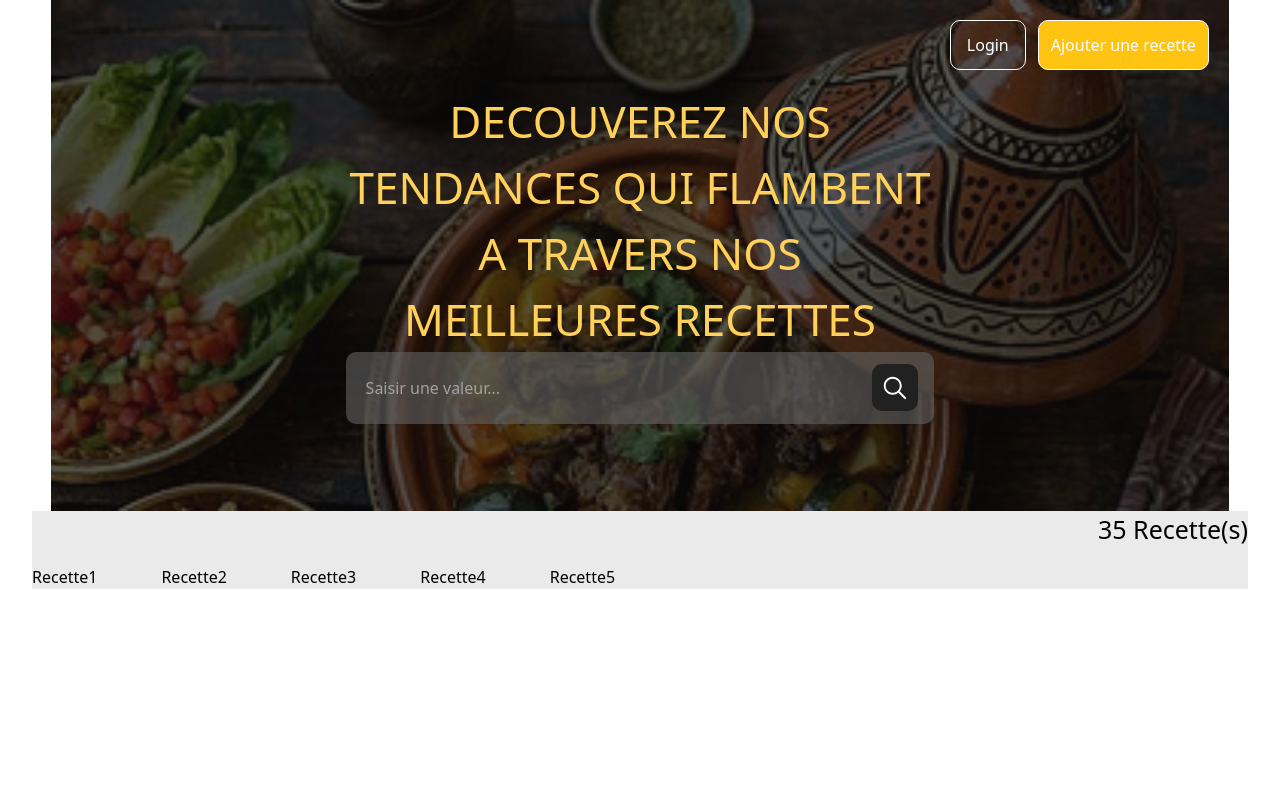
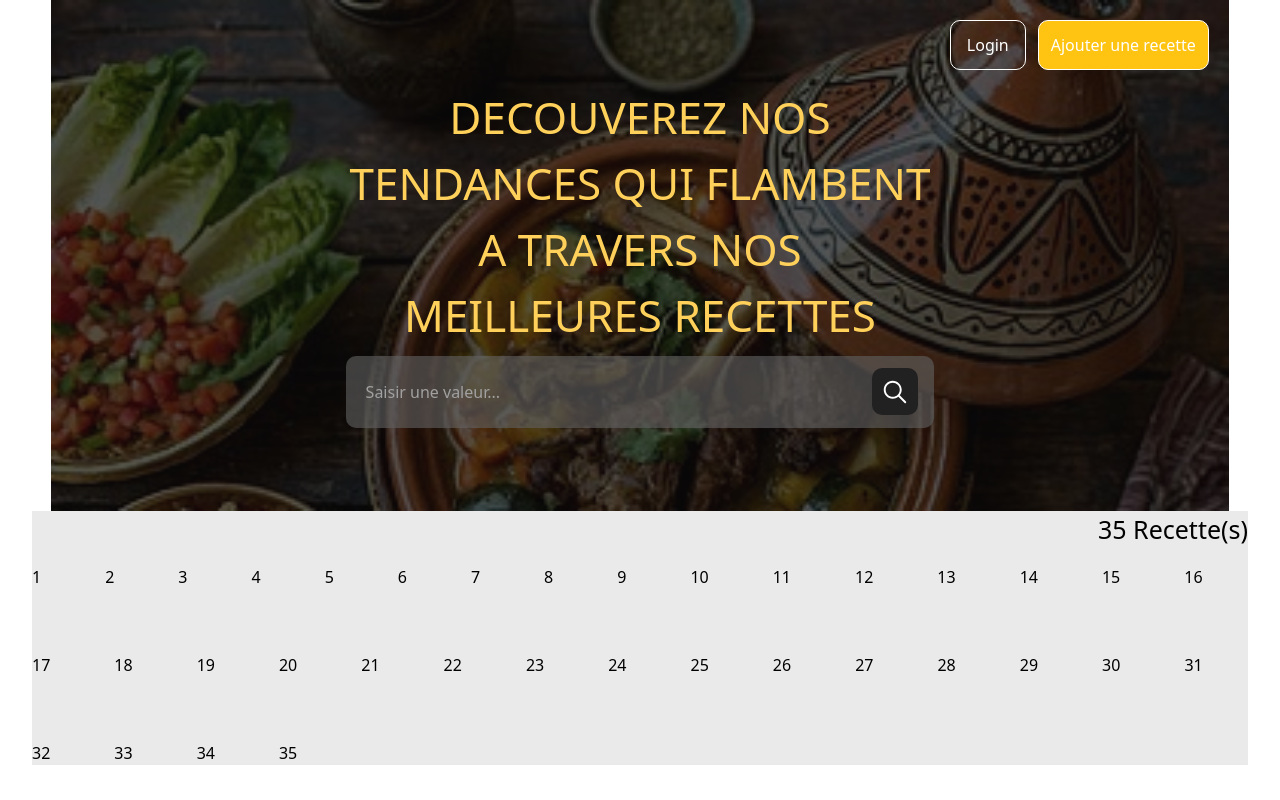
Before and after one commit to ALAAHAJHOUJ/ProjetMaster, a React (Vite) app: page / in a window 1280 px wide. Built offline with nearby package versions, Linux system fonts and the light colour scheme.

Commit message:
avancement dans le projet

```diff
--- a/src/App.jsx
+++ b/src/App.jsx
@@ -2,6 +2,7 @@ import { createBrowserRouter, RouterProvider } from "react-router-dom"
 import Acceuil from "./pages/Acceuil"
 import NotFound from "./components/NotFound"
 import Recette from "./components/Recette"
+import RecetteDetails from "./pages/recetteDetails"
 
 
 
@@ -12,8 +13,8 @@ const Routes=createBrowserRouter([
     element:<Acceuil></Acceuil>
   },
   {
-    path:"/:id",
-    element:<Recette></Recette>
+    path:"/:id/Details",
+    element:<RecetteDetails></RecetteDetails>
   }
   ,{
     path:"*",
--- a/src/components/Header.jsx
+++ b/src/components/Header.jsx
@@ -1,8 +1,9 @@
+import { useEffect } from 'react'
 import recette from '../assets/RecetteMaroc111.jpg'
 import { IoIosSearch } from 'react-icons/io'
 
 
-function Header() {
+function Header(props) {
 
 
   return (
@@ -11,8 +12,8 @@ function Header() {
                  <img src={recette} alt="image de projet" className='w-full min-h-[337px] object-cover object-[center_center]' />
               </div>
               <div className='bg-[#0b0b0bb1] w-full h-full absolute right-0 top-0 flex flex-col justify-center items-center'>
-                    <h1 className='text-[#FFD15B] leading-normal inline-block max-w-[50%] text-[clamp(1rem,4vw,44px)] text-center'>DECOUVEREZ NOS TENDANCES QUI FLAMBENT A TRAVERS NOS MEILLEURES RECETTES</h1>
-                    <div className='w-[50%] h-[clamp(52px,8vw,72px)] relative flex justify-end items-center'>
+                    <h1 className='text-[#FFD15B] leading-normal inline-block max-w-[50%] text-[clamp(1rem,4vw,44px)] text-center mb-2'>DECOUVEREZ NOS TENDANCES QUI FLAMBENT A TRAVERS NOS MEILLEURES RECETTES</h1>
+                    <div className='w-[50%] min-w-[200px] h-[clamp(52px,8vw,72px)] relative flex justify-end items-center'>
                         <input type="text" className='w-full h-full absolute right-0 top-0 bg-[#6362629a] rounded-[10px] box-border pl-5 placeholder:text-[#a1a1a1] text-white' placeholder='Saisir une valeur...' />
                         <div className='group aspect-square hover:bg-[#FFD15B] cursor-pointer transition-all duration-500 h-[65%] aspect-square bg-[#212121] rounded-[10px] mr-4 z-30 flex justify-center items-center'>
                           <IoIosSearch size={30} className=' text-white group-hover:text-black transition-all duration-500'></IoIosSearch>
--- a/src/components/NotFound.jsx
+++ b/src/components/NotFound.jsx
@@ -2,7 +2,11 @@ import React from 'react'
 
 function NotFound() {
   return (
-    <div>NotFound404</div>
+    <div className='w-full h-[100vh] text-[40px] text-center relative font-[600]'>
+      <span className='absolute top-[50%] left-[50%] translate-x-[-50%] translate-y-[-50%]'>
+        page introuvable (404)
+      </span>
+    </div>
   )
 }
 
--- /dev/null
+++ b/src/components/Notfound2.jsx
@@ -0,0 +1,9 @@
+import React from 'react'
+
+function Notfound2() {
+  return (
+    <div>Recette inexistant</div>
+  )
+}
+
+export default Notfound2
--- a/src/components/Recette.jsx
+++ b/src/components/Recette.jsx
@@ -1,8 +1,10 @@
 import React from 'react'
 
-function Recette({indice}) {
+function Recette(props) {
   return (
-    <div>Recette{indice}</div>
+    <div>
+      {props.id}
+    </div>
   )
 }
 
--- a/src/components/Recettes.jsx
+++ b/src/components/Recettes.jsx
@@ -1,17 +1,16 @@
-import React from 'react'
 import Recette from './Recette'
 
 
-function Recettes() {
-  const Recettes1=[1,2,3,4,5]
+function Recettes({liste}) {
+  console.log(liste)
   return (
     <div className='w-[95%] mx-auto bg-[#c6c6c65d] flex flex-col items-end gap-4'>
-      <span className='text-[25px]'>35 Recette(s)</span>
-      <div className='w-full flex flex-wrap justify-start items-start gap-16'>
-       {Recettes1.map((ele,key)=>{
-        return <Recette key={key} indice={ele}></Recette>
-       })}
-      </div>
+        <span className='text-[25px]'>35 Recette(s)</span>
+        <div className='w-full flex flex-wrap justify-start items-start gap-16'>
+          {liste.map((ele,key)=>{
+            return <Recette key={key} id={ele.id} image={ele.imgLink} cat={ele.categorie} ingredient={ele.ingredients} titre={ele.titre} description={ele.description} tempsMinutes={ele.tempsMinutes}></Recette>
+          })}
+        </div>
     </div>
   )
 }
--- a/src/pages/Acceuil.jsx
+++ b/src/pages/Acceuil.jsx
@@ -1,15 +1,21 @@
-import React from 'react'
+import React, { useState } from 'react'
 import Header from '../components/Header'
 import Recettes from '../components/Recettes'
-
-
+import fichier from '../data/data.json'
+import Notfound2 from '../components/Notfound2'
 
 
 function Acceuil() {
+  const [Liste,setListe]=useState(fichier.content)
+
+  const filtrer=()=>{  //fonction qui va filtrer la liste en se basant sur l'entrée saisie par l'utilisateur
+
+  }
+
   return (
     <>
-        <Header></Header>
-        <Recettes></Recettes>
+        <Header changer={(text)=>{filtrer(text)}} ></Header>
+        {Liste ? <Recettes liste={Liste}></Recettes>:<Notfound2></Notfound2>}
     </>
   )
 }
--- /dev/null
+++ b/src/pages/recetteDetails.jsx
@@ -0,0 +1,9 @@
+import React from 'react'
+
+function RecetteDetails() {
+  return (
+    <div>RecetteDetails</div>
+  )
+}
+
+export default RecetteDetails
```
